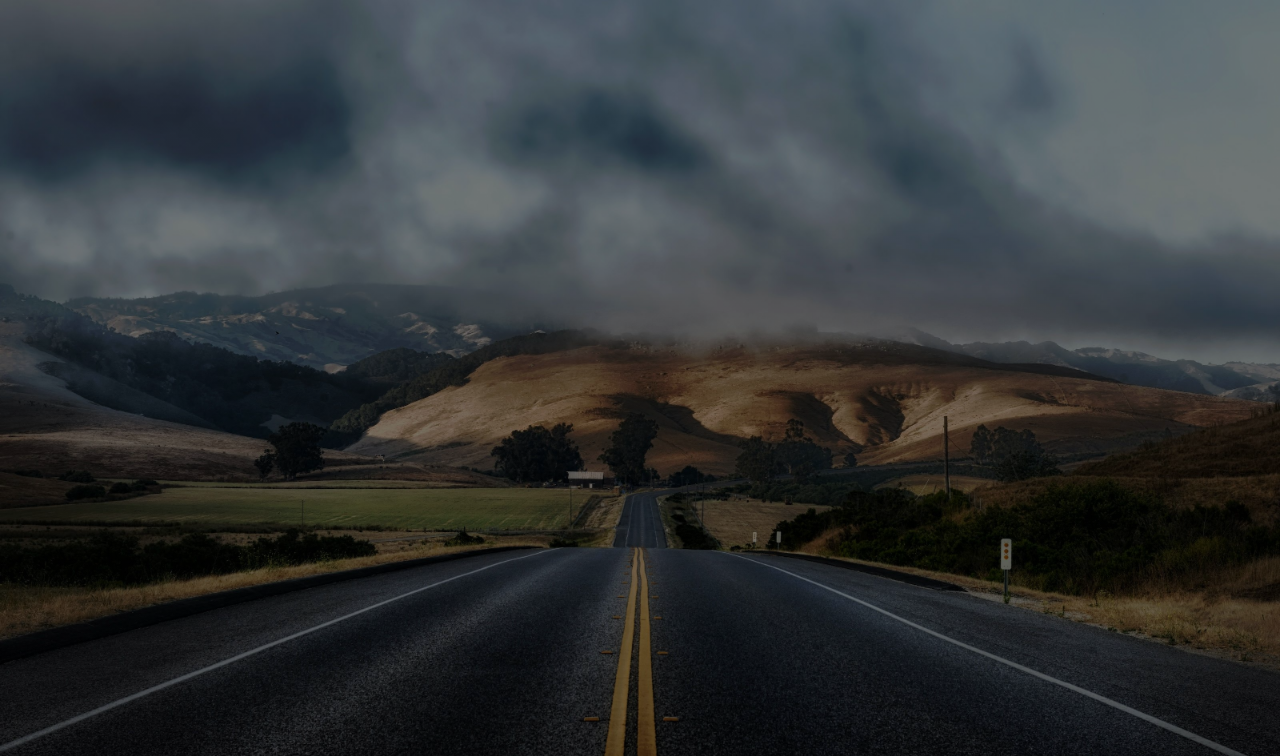
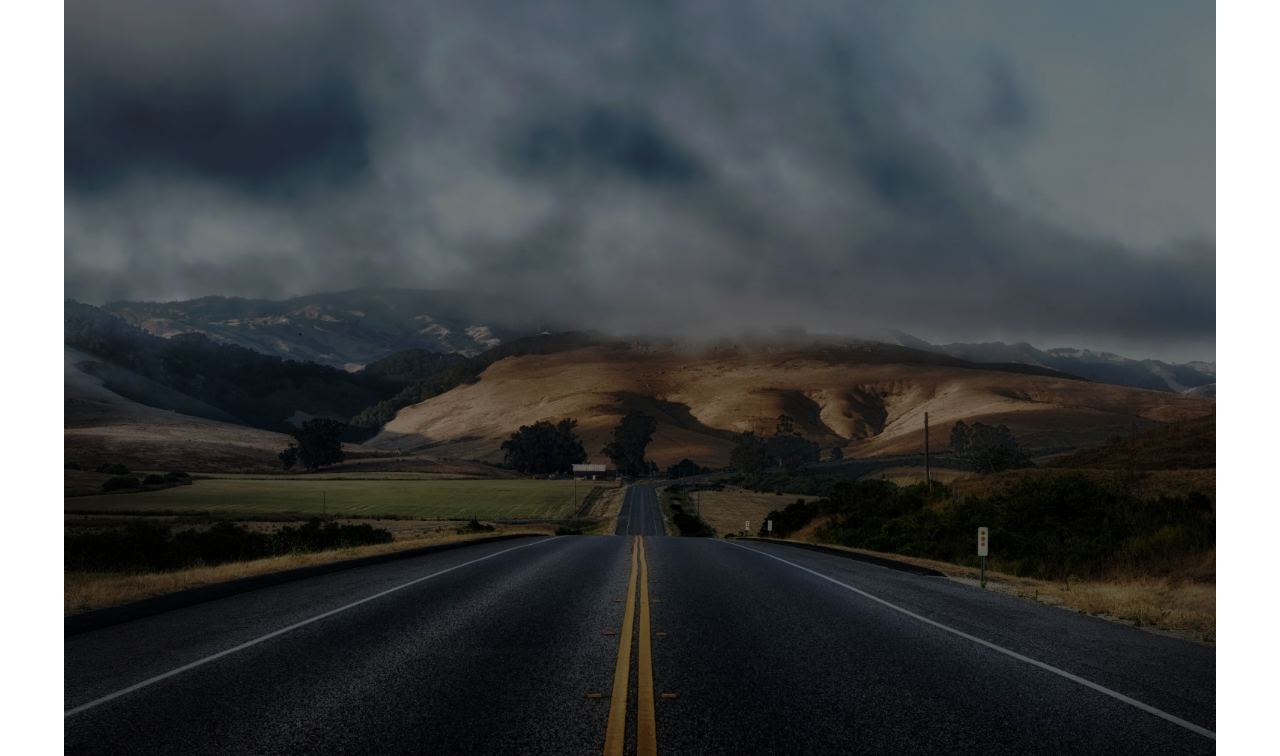
Before and after one commit to Pruthveek/HTML-CSS, a plain HTML site: page Travel&Fun/index.html in a window 1280 px wide. Shown: the part 44-800 px from the top of the page. Drawn offline with Linux system fonts and the light colour scheme.

Commit message:
headercss

```diff
--- a/Travel&Fun/Css/style.css
+++ b/Travel&Fun/Css/style.css
@@ -12,10 +12,13 @@
     background-position: center;
     background-size: cover;
     background-repeat: no-repeat;
+    width: 90%;
+    margin: 0px auto;
 }
 
 .header .navbar .logo,.header .navbar .menu .nav_item{
     color: white;
+    text-decoration: none;
 }
 
 .navbar::after{
```
